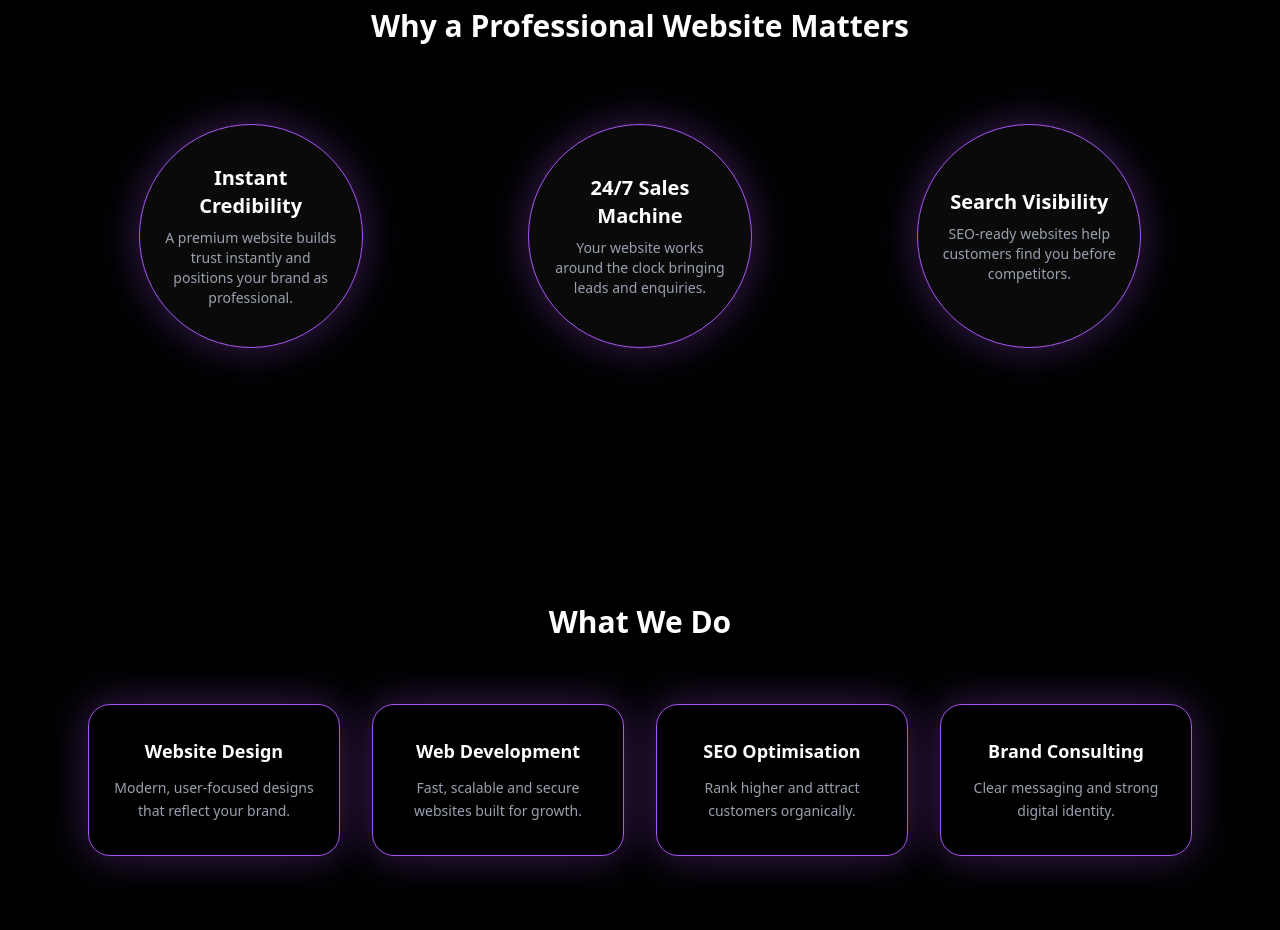
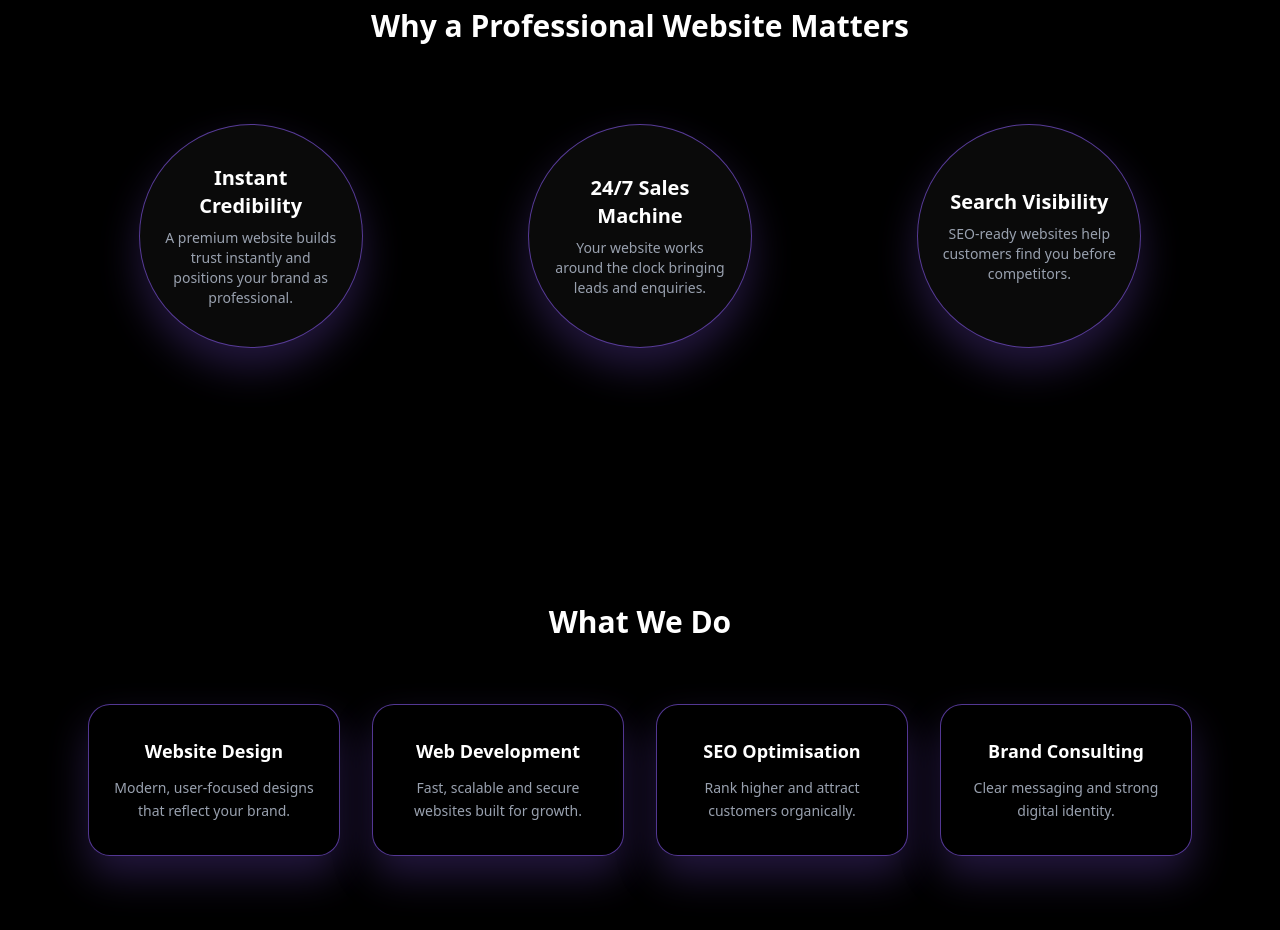
Before and after one commit to azdello/Azdello, a Next.js app: page / in a window 1280 px wide. Shown: the part 920-1850 px from the top of the page. Built offline with nearby package versions, Linux system fonts and the light colour scheme.

Commit message:
Fix Framer Motion easing type for Vercel build

```diff
--- a/app/page.tsx
+++ b/app/page.tsx
@@ -9,26 +9,29 @@ const fadeUp = {
   visible: { opacity: 1, y: 0 },
 };
 
-const popHighlight = {
+import type { Variants } from "framer-motion";
+
+const popHighlight: Variants = {
   hidden: {
     opacity: 0,
-    y: 20,
+    y: 30,
     scale: 0.95,
-    boxShadow: "0 0 0px rgba(168,85,247,0)",
-    borderColor: "rgb(38,38,38)",
+    boxShadow: "0px 0px 0px rgba(0,0,0,0)",
+    borderColor: "rgba(139,92,246,0.2)",
   },
   visible: {
     opacity: 1,
     y: 0,
     scale: 1,
-    boxShadow: "0 0 40px rgba(168,85,247,0.35)",
-    borderColor: "rgb(168,85,247)",
+    boxShadow: "0px 20px 40px rgba(139,92,246,0.25)",
+    borderColor: "rgba(139,92,246,0.6)",
     transition: {
       duration: 0.6,
-      ease: [0.16, 1, 0.3, 1], // ✅ FIXED
+      ease: "easeOut", // ✅ FIX
     },
   },
 };
+
 
 
 
```
